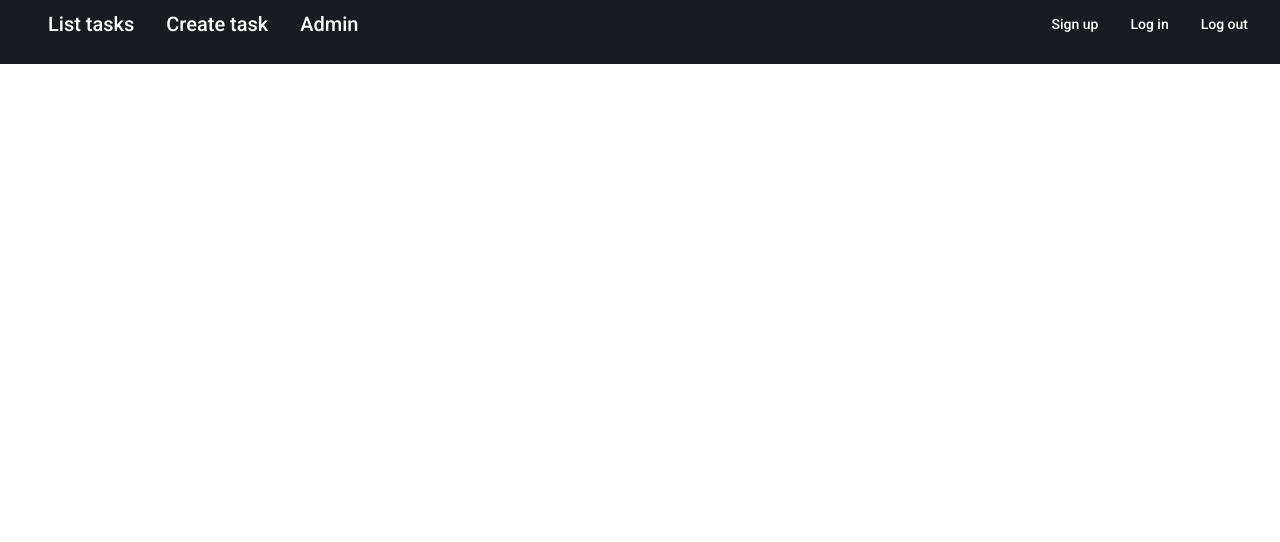
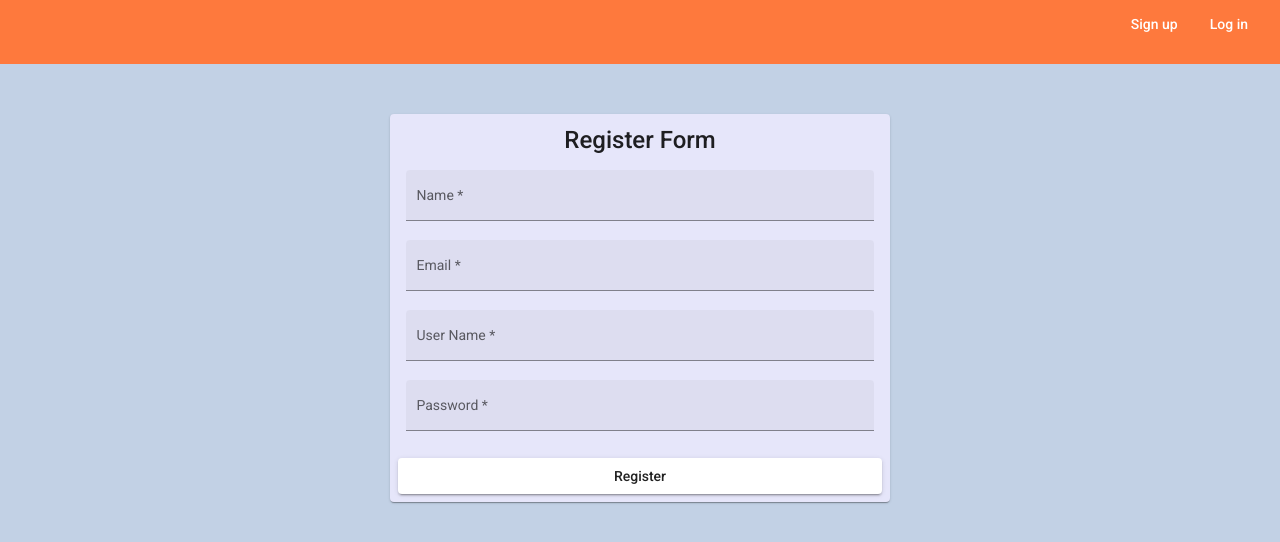
Before and after one commit to ACC-DevSoft/ACC-Boards2, an Angular app in the folder frontend/: page /register in a window 1280 px wide. Before the commit this address led to /. Shown: the top 542 px of the page. Built offline with nearby package versions, Linux system fonts and the light colour scheme.

Commit message:
updated on 29-6-21 12:00

```diff
--- a/frontend/src/app/app-routing.module.ts
+++ b/frontend/src/app/app-routing.module.ts
@@ -1,7 +1,32 @@
 import { NgModule } from '@angular/core';
 import { RouterModule, Routes } from '@angular/router';
+import { ListRoleComponent } from './admin/list-role/list-role.component';
+import { ListUserComponent } from './admin/list-user/list-user.component';
+import { RegisterRoleComponent } from './admin/register-role/register-role.component';
+import { RegisterUserComponent } from './admin/register-user/register-user.component';
+import { UpdateRoleComponent } from './admin/update-role/update-role.component';
+import { UpdateUserComponent } from './admin/update-user/update-user.component';
+import { ListTaskComponent } from './board/list-task/list-task.component';
+import { SaveTaskComponent } from './board/save-task/save-task.component';
+import { LoginComponent } from './home/login/login.component';
+import { RegisterComponent } from './home/register/register.component';
+import { AuthGuard } from "./guard/auth.guard";
 
-const routes: Routes = [];
+const routes: Routes = [
+  {
+    path: '',
+    component: LoginComponent,
+    pathMatch: 'full'
+  },
+  {
+    path: 'login',
+    component: LoginComponent,
+  },
+  {
+    path: 'register',
+    component: RegisterComponent,
+  },
+];
 
 @NgModule({
   imports: [RouterModule.forRoot(routes)],
--- a/frontend/src/app/home/header/header.component.css
+++ b/frontend/src/app/home/header/header.component.css
@@ -6,5 +6,5 @@ a{
     color: #ffffff;
 }
 .bgHeader{
-    background-color:#181c20
+    background-color:#fe793d
 }
--- a/frontend/src/app/home/header/header.component.html
+++ b/frontend/src/app/home/header/header.component.html
@@ -1,17 +1,12 @@
 <mat-toolbar class="bgHeader">
     <ul>
-      <a routerLink="listTasks">List tasks</a>
+      <a *ngIf="auth.loggedIn()" routerLink="listTasks">List tasks</a>
     </ul>
-    <ul>
-      <a routerLink="saveTask">Create task</a>
-    </ul>
-    <ul>
-      <a  routerLink="listUser">Admin</a>
-    </ul>
+
     <span class="headerSpacer"></span>
     <ul>
-      <a mat-button routerLink="register">Sign up</a>
-      <a mat-button routerLink="login">Log in</a>
-      <a mat-button >Log out</a>
+      <a *ngIf="!auth.loggedIn()" mat-button routerLink="register">Sign up</a>
+      <a *ngIf="!auth.loggedIn()" mat-button routerLink="login">Log in</a>
+      <a *ngIf="auth.loggedIn()" mat-button (click)="auth.logOut()">Log out</a>
     </ul>
   </mat-toolbar>
--- a/frontend/src/app/home/header/header.component.ts
+++ b/frontend/src/app/home/header/header.component.ts
@@ -1,4 +1,5 @@
 import { Component, OnInit } from '@angular/core';
+import { AuthService } from "../../services/auth.service";
 
 @Component({
   selector: 'app-header',
@@ -7,7 +8,7 @@ import { Component, OnInit } from '@angular/core';
 })
 export class HeaderComponent implements OnInit {
 
-  constructor() { }
+  constructor(public auth: AuthService) { }
 
   ngOnInit(): void {
   }
--- a/frontend/src/app/home/register/register.component.css
+++ b/frontend/src/app/home/register/register.component.css
@@ -0,0 +1,34 @@
+.form {
+    display:flex;
+    justify-content: center;
+    align-items: center;
+    padding: 50px 0px 0px 0px;
+}
+
+.form_content {
+    min-width: 150px;
+    max-width: 500px;
+    width: 100%;
+    background-color:lavender;
+}
+
+.form_content_inputs {
+    display:flex;
+    flex-direction: column;
+}
+
+mat-card-actions {
+    display:flex;
+    flex-direction: column;
+}
+
+mat-form-field {
+    background-color: local;
+}
+
+mat-card-title {
+    margin:20px;
+    text-align:center;
+}
+
+button { margin: 10px;}
--- a/frontend/src/app/home/register/register.component.html
+++ b/frontend/src/app/home/register/register.component.html
@@ -1 +1,47 @@
-<p>register works!</p>
+<div class="form">
+    <mat-card class="form_content">
+        <mat-card-title>Register Form</mat-card-title>
+        <div class="form_content_inputs">
+            <mat-form-field appearance="fill">
+                <input matInput
+                    [(ngModel)]="registerData.name"
+                    matInput
+                    placeholder="Name"
+                    required
+                /><mat-label>Name</mat-label>
+            </mat-form-field>
+            <mat-form-field appearance="fill">
+                <input matInput
+                    [(ngModel)]="registerData.email"
+                    matInput
+                    placeholder="Email"
+                    required
+                /><mat-label>Email</mat-label>
+            </mat-form-field>
+            <mat-form-field appearance="fill">
+                <input matInput
+                    [(ngModel)]="registerData.userName"
+                    matInput
+                    placeholder="User Name"
+                    required
+                /><mat-label>User Name</mat-label>
+            </mat-form-field>
+            <mat-form-field appearance="fill">
+                <input matInput
+                    [(ngModel)]="registerData.password"
+                    matInput
+                    placeholder="Password"
+                    required
+                /><mat-label>Password</mat-label>
+            </mat-form-field>
+        </div>
+        <mat-card-actions>
+            <button
+                (click)="registerUser()"
+                mat-raised-button
+                >
+                Register
+            </button>
+        </mat-card-actions>
+    </mat-card>
+</div>
--- a/frontend/src/app/home/register/register.component.ts
+++ b/frontend/src/app/home/register/register.component.ts
@@ -1,4 +1,6 @@
 import { Component, OnInit } from '@angular/core';
+import { AuthService } from '../../services/auth.service'
+import { Router } from '@angular/router';
 
 @Component({
   selector: 'app-register',
@@ -6,10 +8,56 @@ import { Component, OnInit } from '@angular/core';
   styleUrls: ['./register.component.css']
 })
 export class RegisterComponent implements OnInit {
+  public registerData: any;
+  public successMessage: String;
+  public errorMessage: String;
 
-  constructor() { }
-
-  ngOnInit(): void {
+  constructor(private auth: AuthService,private router: Router) {
+    this.registerData = {};
+    this.successMessage = '';
+    this.errorMessage = '';
   }
 
+  ngOnInit(): void {}
+
+  registerUser() {
+    if (
+      !this.registerData.name ||
+      !this.registerData.email ||
+      !this.registerData.password ||
+      !this.registerData.userName
+    ){
+      console.log('Register Failed: Incomplete Data');
+      this.errorMessage = 'Register Failed: Incomplete Data';
+      this.closeAlert()
+      this.registerData = {};
+    } else {
+      this.auth.registerUser(this.registerData).subscribe(
+        (res: any) => {
+          console.log(res)
+          localStorage.setItem('token', res.jwtToken)
+          this.registerData = {};
+          this.router.navigate(['/'])
+        },
+        (err: any) => {
+          console.log(err)
+          this.errorMessage = err.error;
+          this.closeAlert()
+          this.registerData = {};
+        }
+      );
+    }
+  }
+
+  closeAlert(){
+    setTimeout(() => {
+      this.successMessage = '';
+      this.errorMessage = '';
+    },3000);
+  }
+
+  closeX(){
+    this.successMessage = '';
+    this.errorMessage = '';
+  }
 }
--- a/frontend/src/app/services/auth.service.ts
+++ b/frontend/src/app/services/auth.service.ts
@@ -1,9 +1,35 @@
 import { Injectable } from '@angular/core';
+import { HttpClient } from '@angular/common/http';
+import { environment } from '../../environments/environment'
+import { Router } from '@angular/router';
 
 @Injectable({
   providedIn: 'root'
 })
 export class AuthService {
+  private env : String;
 
-  constructor() { }
+  constructor(private http: HttpClient, private router: Router) {
+    this.env = environment.APP_URL;
+  }
+
+  registerUser(user: any) {
+    return this.http.post(this.env + 'user/registerUser/', user)
+  }
+  login(user: any){
+    return this.http.post(this.env + "auth/login", user);
+  }
+
+  loggedIn(){
+    return !!localStorage.getItem('token');
+  }
+
+  getToken(){
+    return localStorage.getItem('token');
+  }
+
+  logOut(){
+    localStorage.removeItem('token');
+    this.router.navigate(['/login']);
+  }
 }
--- a/frontend/src/app/services/token-interceptor.service.ts
+++ b/frontend/src/app/services/token-interceptor.service.ts
@@ -1,9 +1,20 @@
 import { Injectable } from '@angular/core';
+import { HttpInterceptor } from "@angular/common/http";
+import { AuthService } from "./auth.service";
 
 @Injectable({
   providedIn: 'root'
 })
-export class TokenInterceptorService {
+export class TokenInterceptorService implements HttpInterceptor{
 
-  constructor() { }
+  constructor(private auth: AuthService) { }
+
+  intercept(req: any, next: any) {
+    const tokenReq = req.clone({
+      setHeaders: {
+        Authorization: 'Bearer ' + this.auth.getToken()
+      }
+    })
+    return next.handle(tokenReq);
+  }
 }
--- a/frontend/src/styles.css
+++ b/frontend/src/styles.css
@@ -1,4 +1,4 @@
 /* You can add global styles to this file, and also import other style files */
 
 html, body { height: 100%; }
-body { margin: 0; font-family: Roboto, "Helvetica Neue", sans-serif; }
+body { margin: 0; font-family: Roboto, "Helvetica Neue", sans-serif;  background-color: #c2d1e5;}
```
